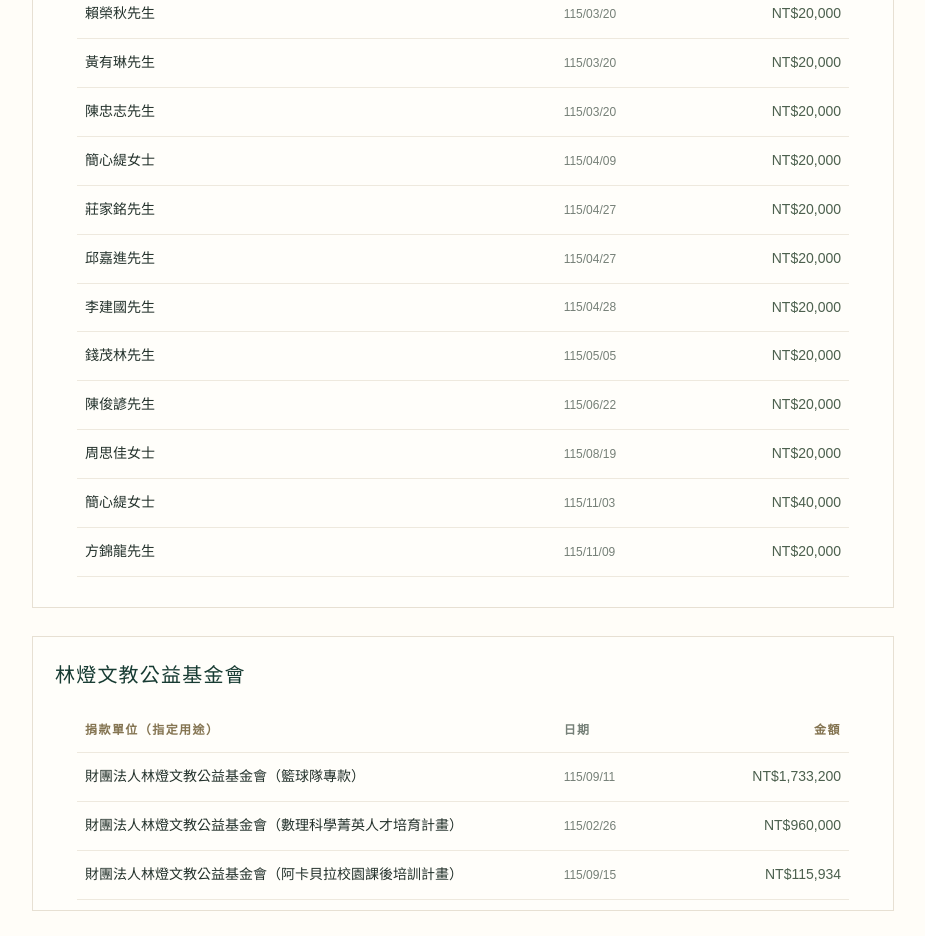
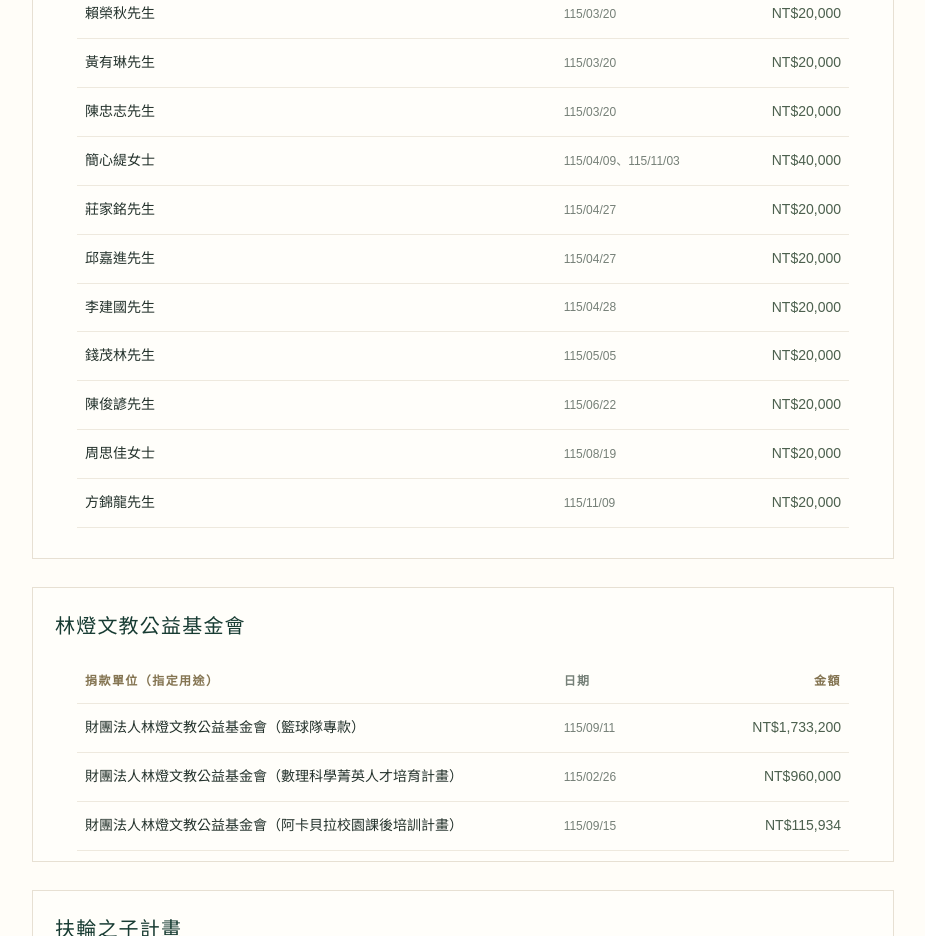
Before and after one commit to dge-ylsh/ylsh-education-foundation, a plain HTML site: page index.html in a window 1280 px wide. Shown: the part 7840-8776 px from the top of the page, without its empty margins (177-1102 px from the left). Drawn offline with Linux system fonts and the light colour scheme.

Commit message:
Combine Jian Xinti donation dates

```diff
--- a/index.html
+++ b/index.html
@@ -171,7 +171,7 @@
               <tr><td>賴榮秋先生</td><td>115/03/20</td><td>NT$20,000</td></tr>
               <tr><td>黃有琳先生</td><td>115/03/20</td><td>NT$20,000</td></tr>
               <tr><td>陳忠志先生</td><td>115/03/20</td><td>NT$20,000</td></tr>
-              <tr><td>簡心緹女士</td><td>115/04/09</td><td>NT$20,000</td></tr>
+              <tr><td>簡心緹女士</td><td>115/04/09、115/11/03</td><td>NT$40,000</td></tr>
               <tr><td>莊家銘先生</td><td>115/04/27</td><td>NT$20,000</td></tr>
               <tr><td>邱嘉進先生</td><td>115/04/27</td><td>NT$20,000</td></tr>
               <tr><td>李建國先生</td><td>115/04/28</td><td>NT$20,000</td></tr>
@@ -179,7 +179,7 @@
 
               <tr><td>陳俊諺先生</td><td>115/06/22</td><td>NT$20,000</td></tr>
               <tr><td>周思佳女士</td><td>115/08/19</td><td>NT$20,000</td></tr>
-              <tr><td>簡心緹女士</td><td>115/11/03</td><td>NT$40,000</td></tr>
+
               <tr><td>方錦龍先生</td><td>115/11/09</td><td>NT$20,000</td></tr>
             </tbody></table></div></div>
           </section>
```
